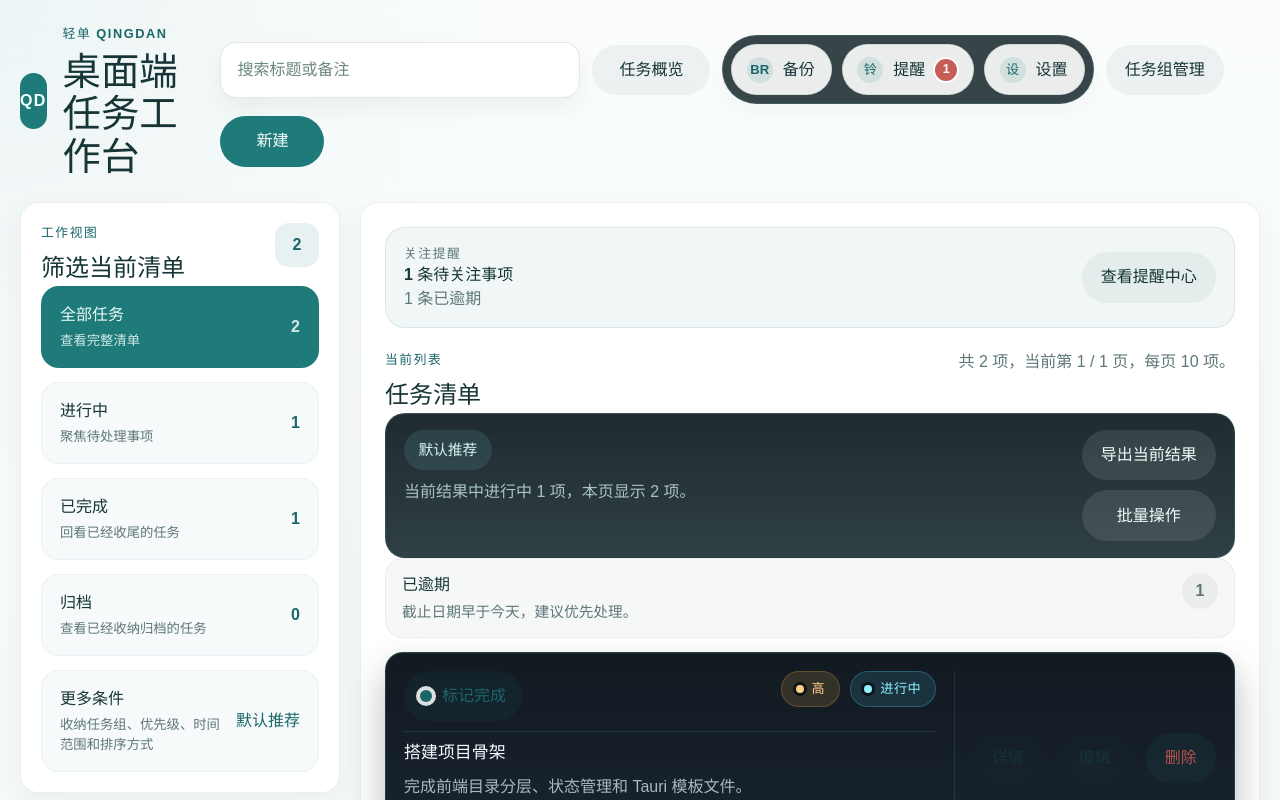
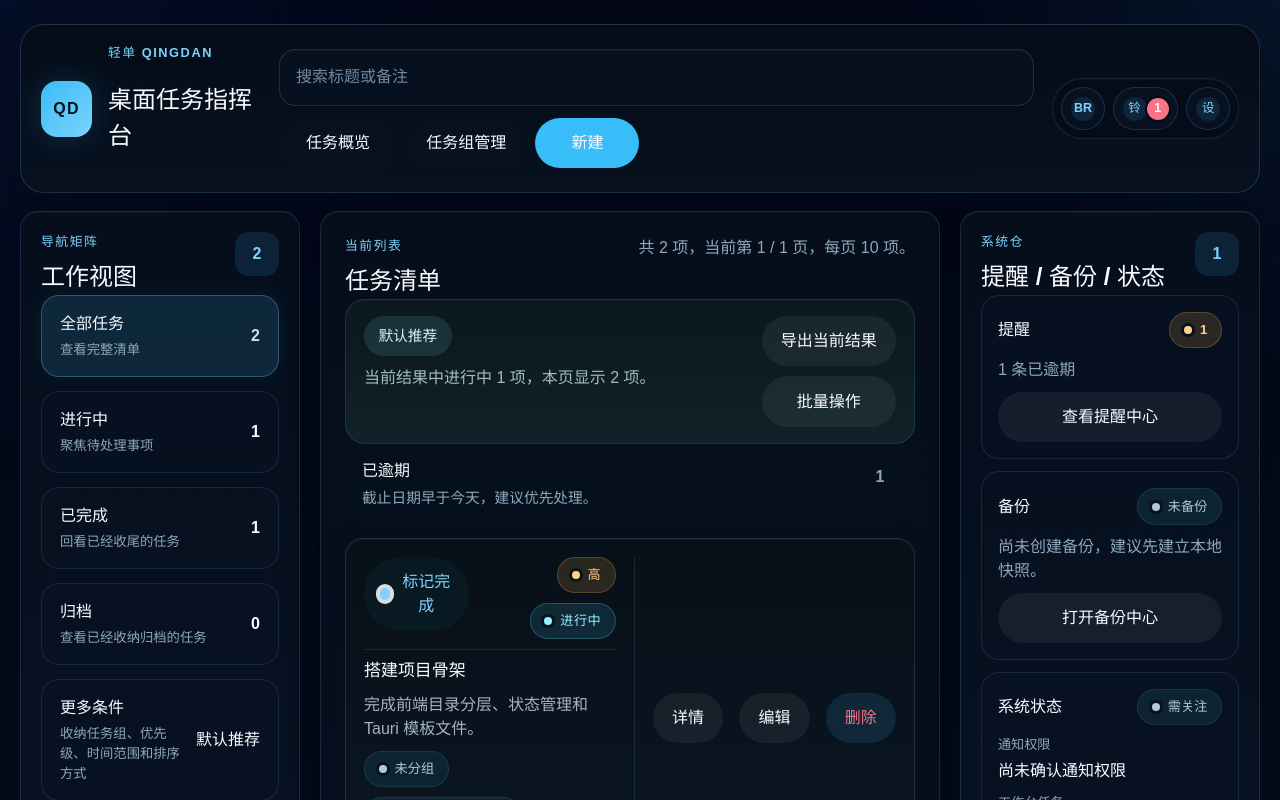
Before and after one commit to lblgb/qingdan-desktop, a React (Vite) app: page / in a window 1280 px wide. Shown: the top 800 px of the page. Built offline with nearby package versions, Linux system fonts and the light colour scheme.

Commit message:
feat: realign v0.50.0 console workspace ui

```diff
--- a/src/app/AppShell.tsx
+++ b/src/app/AppShell.tsx
@@ -1,14 +1,14 @@
 /**
- * 文件说明：应用主界面，负责组织顶部动作、筛选侧栏、提醒入口和任务列表。
+ * 文件说明：应用主界面，负责组织顶部主控制条、三仓式工作区、系统入口和任务列表。
  */
 import { useEffect, useMemo, useState } from 'react'
 import { BackupCenter } from '../components/BackupCenter'
 import { GlobalTaskSearch } from '../components/GlobalTaskSearch'
 import { TaskComposer } from '../components/TaskComposer'
+import { TaskDetailDialog } from '../components/TaskDetailDialog'
 import { TaskErrorDialog } from '../components/TaskErrorDialog'
 import { TaskFeedbackToast } from '../components/TaskFeedbackToast'
 import { TaskGroupManager } from '../components/TaskGroupManager'
-import { TaskDetailDialog } from '../components/TaskDetailDialog'
 import { TaskList } from '../components/TaskList'
 import { TaskOverview } from '../components/TaskOverview'
 import { TaskReminderCenter } from '../components/TaskReminderCenter'
@@ -17,6 +17,7 @@ import { DEFAULT_TASK_QUERY, applyTaskQuery, summarizeFilters } from '../feature
 import { TASK_PRIORITY_META } from '../features/tasks/task.priority'
 import type { ReminderBuckets } from '../features/tasks/task.reminders'
 import type {
+  NotificationPermissionStatus,
   TaskDateRangeFilter,
   TaskFilter,
   TaskGroupFilter,
@@ -53,6 +54,13 @@ const SORT_OPTIONS: Array<{ key: TaskSortBy; label: string; hint: string; shortL
   { key: 'priority', label: '优先级优先', hint: '更突出紧急和高优先级任务', shortLabel: '优先级' },
   { key: 'updated', label: '最近更新', hint: '先看最近处理过的任务', shortLabel: '更新' },
 ]
+
+const NOTIFICATION_STATUS_LABELS: Record<NotificationPermissionStatus, string> = {
+  allowed: '通知权限正常',
+  'not-requested': '尚未确认通知权限',
+  denied: '通知权限未开启',
+  error: '通知权限状态读取失败',
+}
 
 type ConditionPanel = 'root' | 'groups' | 'priority' | 'date-range' | 'sort'
 
@@ -171,13 +179,14 @@ export function AppShell() {
   const totalCount = activeTasks.length
   const completedCount = activeTasks.filter((task) => task.completed).length
   const activeCount = totalCount - completedCount
+  const archivedCount = tasks.filter((task) => task.archivedAt).length
 
   const filterCounts = {
     all: totalCount,
     active: activeCount,
     completed: completedCount,
   }
-  const archivedCount = tasks.filter((task) => task.archivedAt).length
+
   const sidebarCount = activeArchiveFilter === 'archived' ? archivedCount : filterCounts[activeFilter]
 
   const dynamicGroupOptions = useMemo(
@@ -289,19 +298,19 @@ export function AppShell() {
   }
 
   return (
-    <main className="app-shell">
-      <section className="topbar topbar-compact">
+    <main className="app-shell app-shell-console">
+      <section className="console-header panel-surface panel-strong">
         <div className="brand-block">
           <span className="brand-mark" aria-hidden="true">
             QD
           </span>
           <div>
             <p className="eyebrow">轻单 Qingdan</p>
-            <h1>桌面端任务工作台</h1>
+            <h1>桌面任务指挥台</h1>
           </div>
         </div>
 
-        <div className="topbar-actions">
+        <div className="console-header-main">
           <GlobalTaskSearch
             keyword={searchKeyword}
             onKeywordChange={setSearchKeyword}
@@ -309,9 +318,14 @@ export function AppShell() {
             results={searchResults}
           />
 
+          <div className="console-primary-actions">
             <TaskOverview />
+            <TaskGroupManager />
+            <TaskComposer />
+          </div>
+        </div>
 
-          <div className="system-action-bar" aria-label="系统图标组" role="group">
+        <div className="system-action-bar" aria-label="系统入口" role="group">
           <BackupCenter
             isOpen={isBackupCenterOpen}
             lastBackupAt={lastBackupAt}
@@ -347,19 +361,15 @@ export function AppShell() {
             preferences={draftReminderPreferences}
           />
         </div>
-
-          <TaskGroupManager />
-          <TaskComposer />
-        </div>
       </section>
 
-      <section className="workspace-panel">
-        <aside className="sidebar-stack">
-          <section className="sidebar-card panel-surface">
+      <section aria-label="工作区布局" className="workspace-panel workspace-panel-console">
+        <aside aria-label="导航矩阵" className="sidebar-stack console-rail">
+          <section className="sidebar-card panel-surface console-panel">
             <div className="sidebar-heading">
               <div>
-                <p className="section-tag">工作视图</p>
-                <h2>筛选当前清单</h2>
+                <p className="section-tag">导航矩阵</p>
+                <h2>工作视图</h2>
               </div>
               <span className="sidebar-count">{sidebarCount}</span>
             </div>
@@ -567,8 +577,8 @@ export function AppShell() {
           </section>
         </aside>
 
-        <section className="content-column">
-          <div className="content-card panel-surface">
+        <section aria-label="任务主战场" className="content-column">
+          <div className="content-card panel-surface console-panel console-board">
             {statusNotice ? (
               <div className={`status-banner ${statusNotice.tone}`}>
                 <p>{statusNotice.message}</p>
@@ -580,22 +590,66 @@ export function AppShell() {
               </div>
             ) : null}
 
-            {reminderCount > 0 ? (
-              <section aria-label="提醒关注条" className="reminder-strip">
+            <TaskList />
+          </div>
+        </section>
+
+        <aside aria-label="系统仓" className="console-system-bay">
+          <section className="sidebar-card panel-surface console-panel">
+            <div className="sidebar-heading">
               <div>
-                  <p className="section-tag">关注提醒</p>
-                  <strong>{reminderCount} 条待关注事项</strong>
-                  <p>{reminderStripSummary}</p>
+                <p className="section-tag">系统仓</p>
+                <h2>提醒 / 备份 / 状态</h2>
               </div>
+              <span className="sidebar-count">{reminderCount}</span>
+            </div>
+
+            <div className="system-bay-grid">
+              <article className="system-bay-card">
+                <div className="system-bay-card-header">
+                  <strong>提醒</strong>
+                  <span className="task-console-chip is-reminder-state is-upcoming">{reminderCount}</span>
+                </div>
+                <p>{reminderCount > 0 ? reminderStripSummary : '当前没有待关注事项。'}</p>
                 <button className="secondary-button" onClick={() => setIsReminderCenterOpen(true)} type="button">
                   查看提醒中心
                 </button>
-              </section>
-            ) : null}
+              </article>
 
-            <TaskList />
+              <article className="system-bay-card">
+                <div className="system-bay-card-header">
+                  <strong>备份</strong>
+                  <span className="task-console-chip is-meta">{lastBackupAt ? '已记录' : '未备份'}</span>
+                </div>
+                <p>{lastBackupAt ? `最近备份已记录，可进入备份中心继续管理。` : '尚未创建备份，建议先建立本地快照。'}</p>
+                <button className="secondary-button" onClick={() => setBackupCenterOpen(true)} type="button">
+                  打开备份中心
+                </button>
+              </article>
+
+              <article className="system-bay-card">
+                <div className="system-bay-card-header">
+                  <strong>系统状态</strong>
+                  <span className="task-console-chip is-meta">{notificationPermissionStatus === 'allowed' ? '在线' : '需关注'}</span>
+                </div>
+                <dl className="system-status-list">
+                  <div>
+                    <dt>通知权限</dt>
+                    <dd>{NOTIFICATION_STATUS_LABELS[notificationPermissionStatus]}</dd>
+                  </div>
+                  <div>
+                    <dt>工作台任务</dt>
+                    <dd>{tasks.length} 条</dd>
+                  </div>
+                  <div>
+                    <dt>当前筛选结果</dt>
+                    <dd>{filteredTasks.length} 条</dd>
+                  </div>
+                </dl>
+              </article>
             </div>
           </section>
+        </aside>
       </section>
 
       <TaskFeedbackToast />
--- a/src/components/BackupCenter.tsx
+++ b/src/components/BackupCenter.tsx
@@ -79,14 +79,14 @@ export function BackupCenter({
         aria-label="备份与恢复"
         aria-expanded={isOpen}
         aria-haspopup="dialog"
-        className="icon-button icon-button-console"
+        className="icon-button icon-button-console icon-button-compact"
         onClick={() => onOpenChange(true)}
+        title="备份与恢复"
         type="button"
       >
         <span aria-hidden="true" className="icon-button-glyph">
           BR
         </span>
-        <span>备份</span>
       </button>
 
       {isOpen ? (
--- a/src/components/TaskReminderCenter.tsx
+++ b/src/components/TaskReminderCenter.tsx
@@ -28,7 +28,7 @@ export function TaskReminderCenter({
   const hasAnyReminderGroups = GROUP_META.some((group) => buckets[group.key].length > 0)
   const summaryTitle =
     pendingCount > 0
-      ? `${pendingCount} 条提醒`
+      ? `${pendingCount} 条提醒待处理`
       : buckets.recentlyReminded.length > 0
         ? `最近已提醒 ${buckets.recentlyReminded.length} 条`
         : '当前没有提醒内容'
@@ -39,14 +39,14 @@ export function TaskReminderCenter({
         aria-label="提醒中心"
         aria-expanded={isOpen}
         aria-haspopup="dialog"
-        className="icon-button icon-button-console reminder-entry-button"
+        className="icon-button icon-button-console icon-button-compact reminder-entry-button"
         onClick={() => onOpenChange(true)}
+        title="提醒中心"
         type="button"
       >
         <span aria-hidden="true" className="icon-button-glyph">
           铃
         </span>
-        <span>提醒</span>
         {pendingCount > 0 ? <strong className="icon-button-badge">{pendingCount}</strong> : null}
       </button>
 
--- a/src/components/TaskSettings.tsx
+++ b/src/components/TaskSettings.tsx
@@ -62,14 +62,14 @@ export function TaskSettings({
         aria-label="设置"
         aria-expanded={isOpen}
         aria-haspopup="dialog"
-        className="icon-button icon-button-console"
+        className="icon-button icon-button-console icon-button-compact"
         onClick={() => onOpenChange(true)}
+        title="设置"
         type="button"
       >
         <span aria-hidden="true" className="icon-button-glyph">
           设
         </span>
-        <span>设置</span>
       </button>
 
       {isOpen ? (
--- a/src/index.css
+++ b/src/index.css
@@ -1,43 +1,44 @@
 /* 文件说明：应用全局样式，定义第一版桌面工作台的配色、布局和交互反馈。 */
 :root {
-  font-family: 'Plus Jakarta Sans', 'Noto Sans SC', 'Microsoft YaHei', sans-serif;
+  font-family: 'Fira Sans', 'Noto Sans SC', 'Microsoft YaHei', sans-serif;
   line-height: 1.5;
   font-weight: 400;
-  color: #173536;
+  color: #e6edf7;
   background:
-    radial-gradient(circle at top left, rgba(24, 119, 124, 0.06), transparent 28%),
-    linear-gradient(180deg, #fbfdfd 0%, #f4f8f8 100%);
+    radial-gradient(circle at top right, rgba(56, 189, 248, 0.1), transparent 18%),
+    radial-gradient(circle at top left, rgba(37, 99, 235, 0.1), transparent 24%),
+    linear-gradient(180deg, #020617 0%, #06101d 100%);
   font-synthesis: none;
   text-rendering: optimizeLegibility;
   -webkit-font-smoothing: antialiased;
   -moz-osx-font-smoothing: grayscale;
-  color-scheme: light;
-  --surface: rgba(255, 255, 255, 0.98);
-  --surface-strong: linear-gradient(145deg, rgba(27, 84, 88, 0.96), rgba(36, 108, 113, 0.94));
-  --surface-muted: linear-gradient(180deg, rgba(248, 252, 252, 0.98), rgba(240, 246, 246, 0.96));
-  --surface-border: rgba(23, 53, 54, 0.08);
-  --surface-border-strong: rgba(255, 255, 255, 0.12);
-  --text-primary: #173536;
-  --text-secondary: #5f7778;
-  --text-on-dark: #f4fbf9;
-  --accent: #1f7a7a;
-  --accent-strong: #1a6669;
-  --accent-soft: rgba(31, 122, 122, 0.1);
-  --accent-warm: #1f7a7a;
-  --accent-warm-soft: rgba(31, 122, 122, 0.08);
-  --console-panel: rgba(17, 34, 39, 0.84);
-  --console-panel-border: rgba(109, 199, 201, 0.18);
-  --console-icon-surface: rgba(255, 255, 255, 0.9);
-  --console-icon-border: rgba(23, 53, 54, 0.1);
-  --console-icon-glyph: rgba(31, 122, 122, 0.12);
-  --console-icon-badge: #c65d57;
+  color-scheme: dark;
+  --surface: linear-gradient(180deg, rgba(6, 14, 27, 0.96), rgba(8, 19, 35, 0.94));
+  --surface-strong: linear-gradient(180deg, rgba(5, 12, 24, 0.98), rgba(8, 18, 32, 0.96));
+  --surface-muted: linear-gradient(180deg, rgba(7, 17, 31, 0.92), rgba(10, 23, 40, 0.9));
+  --surface-border: rgba(125, 211, 252, 0.14);
+  --surface-border-strong: rgba(125, 211, 252, 0.18);
+  --text-primary: #f8fbff;
+  --text-secondary: #8ea7bd;
+  --text-on-dark: #f8fbff;
+  --accent: #38bdf8;
+  --accent-strong: #7dd3fc;
+  --accent-soft: rgba(56, 189, 248, 0.12);
+  --accent-warm: #38bdf8;
+  --accent-warm-soft: rgba(56, 189, 248, 0.12);
+  --console-panel: rgba(5, 12, 24, 0.92);
+  --console-panel-border: rgba(125, 211, 252, 0.18);
+  --console-icon-surface: rgba(9, 18, 34, 0.96);
+  --console-icon-border: rgba(125, 211, 252, 0.16);
+  --console-icon-glyph: rgba(56, 189, 248, 0.12);
+  --console-icon-badge: #fb7185;
   --console-icon-badge-text: #fffaf8;
-  --danger: #b4544f;
-  --warning: #9a5a12;
-  --warning-soft: rgba(209, 115, 51, 0.12);
-  --warning-border: rgba(209, 115, 51, 0.24);
-  --shadow-lg: 0 10px 28px rgba(17, 54, 49, 0.06);
-  --shadow-md: 0 6px 18px rgba(17, 54, 49, 0.04);
+  --danger: #fb7185;
+  --warning: #f59e0b;
+  --warning-soft: rgba(245, 158, 11, 0.12);
+  --warning-border: rgba(245, 158, 11, 0.24);
+  --shadow-lg: 0 22px 48px rgba(2, 8, 23, 0.36);
+  --shadow-md: 0 16px 32px rgba(2, 8, 23, 0.28);
   --radius-xl: 24px;
   --radius-lg: 18px;
   --radius-md: 14px;
@@ -55,6 +56,11 @@ body,
 
 body {
   margin: 0;
+  color: var(--text-primary);
+  background:
+    radial-gradient(circle at top right, rgba(56, 189, 248, 0.08), transparent 20%),
+    radial-gradient(circle at top left, rgba(37, 99, 235, 0.08), transparent 24%),
+    linear-gradient(180deg, #020617 0%, #06101d 100%);
 }
 
 body::before {
@@ -63,10 +69,10 @@ body::before {
   inset: 0;
   pointer-events: none;
   background-image:
-    linear-gradient(rgba(23, 53, 54, 0.025) 1px, transparent 1px),
-    linear-gradient(90deg, rgba(23, 53, 54, 0.025) 1px, transparent 1px);
+    linear-gradient(rgba(148, 163, 184, 0.06) 1px, transparent 1px),
+    linear-gradient(90deg, rgba(148, 163, 184, 0.06) 1px, transparent 1px);
   background-size: 28px 28px;
-  mask-image: linear-gradient(180deg, rgba(0, 0, 0, 0.12), transparent 78%);
+  mask-image: linear-gradient(180deg, rgba(0, 0, 0, 0.18), transparent 78%);
 }
 
 a,
@@ -97,17 +103,17 @@ input,
 textarea,
 select {
   width: 100%;
-  border: 1px solid rgba(23, 53, 54, 0.12);
+  border: 1px solid rgba(125, 211, 252, 0.12);
   border-radius: var(--radius-md);
   padding: 0.95rem 1rem;
-  background: rgba(255, 255, 255, 0.9);
-  color: var(--text-primary);
-  box-shadow: inset 0 1px 0 rgba(255, 255, 255, 0.65);
+  background: rgba(9, 18, 34, 0.92);
+  color: var(--text-primary);
+  box-shadow: inset 0 1px 0 rgba(255, 255, 255, 0.03);
 }
 
 input::placeholder,
 textarea::placeholder {
-  color: #6c8782;
+  color: #6f88a3;
 }
 
 input:focus-visible,
@@ -115,8 +121,8 @@ textarea:focus-visible,
 select:focus-visible,
 button:focus-visible {
   outline: 0;
-  border-color: rgba(13, 148, 136, 0.5);
-  box-shadow: 0 0 0 4px rgba(13, 148, 136, 0.14);
+  border-color: rgba(56, 189, 248, 0.42);
+  box-shadow: 0 0 0 4px rgba(56, 189, 248, 0.12);
 }
 
 textarea {
@@ -125,9 +131,9 @@ textarea {
 }
 
 .app-shell {
-  width: min(1280px, calc(100% - 40px));
+  width: min(1520px, calc(100% - 40px));
   margin: 0 auto;
-  padding: 24px 0 36px;
+  padding: 24px 0 40px;
 }
 
 .topbar,
@@ -2152,6 +2158,214 @@ select:disabled {
   box-shadow: 0 18px 40px rgba(4, 10, 18, 0.36);
 }
 
+.app-shell-console {
+  display: grid;
+  gap: 18px;
+}
+
+.console-header {
+  display: grid;
+  grid-template-columns: 220px minmax(0, 1fr) auto;
+  align-items: center;
+  gap: 18px;
+  padding: 18px 20px;
+}
+
+.console-header-main {
+  display: grid;
+  gap: 12px;
+  min-width: 0;
+}
+
+.console-primary-actions {
+  display: flex;
+  gap: 10px;
+  flex-wrap: wrap;
+}
+
+.workspace-panel-console {
+  grid-template-columns: 280px minmax(0, 1fr) 300px;
+}
+
+.console-rail,
+.console-system-bay {
+  align-content: start;
+}
+
+.console-panel {
+  background: var(--surface);
+  border: 1px solid var(--surface-border);
+  box-shadow:
+    inset 0 1px 0 rgba(255, 255, 255, 0.03),
+    var(--shadow-md);
+}
+
+.console-board {
+  min-height: 100%;
+}
+
+.console-header .eyebrow,
+.console-panel .section-tag {
+  color: var(--accent-strong);
+}
+
+.console-header h1,
+.console-panel h2,
+.console-panel h3,
+.console-panel strong {
+  color: var(--text-primary);
+}
+
+.console-header .brand-mark {
+  background: linear-gradient(135deg, #38bdf8, #7dd3fc);
+  color: #031320;
+  box-shadow: 0 0 32px rgba(56, 189, 248, 0.18);
+}
+
+.console-header .global-task-search {
+  min-width: 0;
+}
+
+.console-header .global-task-search-input {
+  min-width: 0;
+  border-color: rgba(125, 211, 252, 0.16);
+  background: rgba(8, 17, 31, 0.94);
+  box-shadow: inset 0 1px 0 rgba(255, 255, 255, 0.03);
+}
+
+.system-action-bar {
+  display: inline-flex;
+  align-items: center;
+  gap: 8px;
+  padding: 8px;
+  border-radius: 999px;
+  background: rgba(5, 12, 24, 0.86);
+  border: 1px solid rgba(125, 211, 252, 0.12);
+  box-shadow: inset 0 1px 0 rgba(255, 255, 255, 0.03);
+}
+
+.icon-button-console {
+  position: relative;
+  min-width: 42px;
+  min-height: 42px;
+  padding: 0.6rem;
+  border-radius: 999px;
+  border: 1px solid var(--console-icon-border);
+  background: var(--console-icon-surface);
+  color: var(--text-primary);
+}
+
+.icon-button-compact {
+  gap: 0;
+  padding: 0.55rem;
+}
+
+.icon-button-glyph {
+  display: inline-flex;
+  align-items: center;
+  justify-content: center;
+  width: 24px;
+  height: 24px;
+  border-radius: 999px;
+  background: var(--console-icon-glyph);
+  color: var(--accent-strong);
+  font-size: 0.78rem;
+  font-weight: 700;
+}
+
+.icon-button-badge {
+  box-shadow: 0 0 0 2px rgba(3, 10, 24, 0.96);
+}
+
+.console-panel .filter-button,
+.console-panel .nested-filter-button,
+.console-panel .group-filter-empty,
+.console-panel .task-reminder-center-summary,
+.console-panel .task-reminder-group,
+.console-panel .task-reminder-empty,
+.console-panel .backup-center-summary,
+.console-panel .backup-center-note {
+  background: rgba(9, 18, 34, 0.88);
+  border-color: rgba(125, 211, 252, 0.12);
+  color: var(--text-primary);
+}
+
+.console-panel .filter-button small,
+.console-panel .nested-filter-button small,
+.console-panel .group-filter-empty,
+.console-panel .task-reminder-center-summary p,
+.console-panel .task-reminder-group-header p,
+.console-panel .task-reminder-item p,
+.console-panel .backup-center-summary p,
+.console-panel .task-settings-note p {
+  color: var(--text-secondary);
+}
+
+.console-panel .filter-button.active,
+.console-panel .nested-filter-button.active {
+  background: rgba(56, 189, 248, 0.14);
+  border-color: rgba(125, 211, 252, 0.28);
+  box-shadow: 0 0 24px rgba(56, 189, 248, 0.08);
+}
+
+.console-panel .secondary-button {
+  background: rgba(255, 255, 255, 0.06);
+  color: var(--text-primary);
+}
+
+.console-panel .primary-button {
+  background: linear-gradient(90deg, #38bdf8, #7dd3fc);
+  color: #031320;
+}
+
+.system-bay-grid {
+  display: grid;
+  gap: 12px;
+}
+
+.system-bay-card {
+  display: grid;
+  gap: 10px;
+  padding: 16px;
+  border-radius: 18px;
+  background: rgba(9, 18, 34, 0.88);
+  border: 1px solid rgba(125, 211, 252, 0.12);
+}
+
+.system-bay-card p {
+  margin: 0;
+  color: var(--text-secondary);
+}
+
+.system-bay-card-header {
+  display: flex;
+  align-items: center;
+  justify-content: space-between;
+  gap: 12px;
+}
+
+.system-status-list {
+  display: grid;
+  gap: 10px;
+  margin: 0;
+}
+
+.system-status-list div {
+  display: grid;
+  gap: 4px;
+}
+
+.system-status-list dt {
+  color: var(--text-secondary);
+  font-size: 0.82rem;
+}
+
+.system-status-list dd {
+  margin: 0;
+  color: var(--text-primary);
+  font-weight: 700;
+}
+
 @media (prefers-reduced-motion: reduce) {
   *,
   *::before,
@@ -2168,6 +2382,11 @@ select:disabled {
     grid-template-columns: 1fr;
   }
 
+  .console-header,
+  .workspace-panel-console {
+    grid-template-columns: 1fr;
+  }
+
   .sidebar-stack {
     grid-template-columns: repeat(2, minmax(0, 1fr));
   }
@@ -2197,8 +2416,10 @@ select:disabled {
   }
 
   .topbar,
+  .console-header,
   .sidebar-stack,
   .workspace-panel,
+  .workspace-panel-console,
   .task-detail-grid,
   .task-detail-meta,
   .task-modal-grid,
@@ -2210,6 +2431,7 @@ select:disabled {
   }
 
   .topbar-actions,
+  .console-primary-actions,
   .nested-filter-toolbar,
   .composer-actions,
   .section-heading,
@@ -2254,6 +2476,10 @@ select:disabled {
     flex-wrap: wrap;
   }
 
+  .console-header-main {
+    min-width: 0;
+  }
+
   .pagination-bar,
   .pagination-actions {
     flex-direction: column;
```
Also changed, not shown: 4 other files (tests, documents, lock files or other folders). Lines whose indentation alone changed are shown as unchanged.
